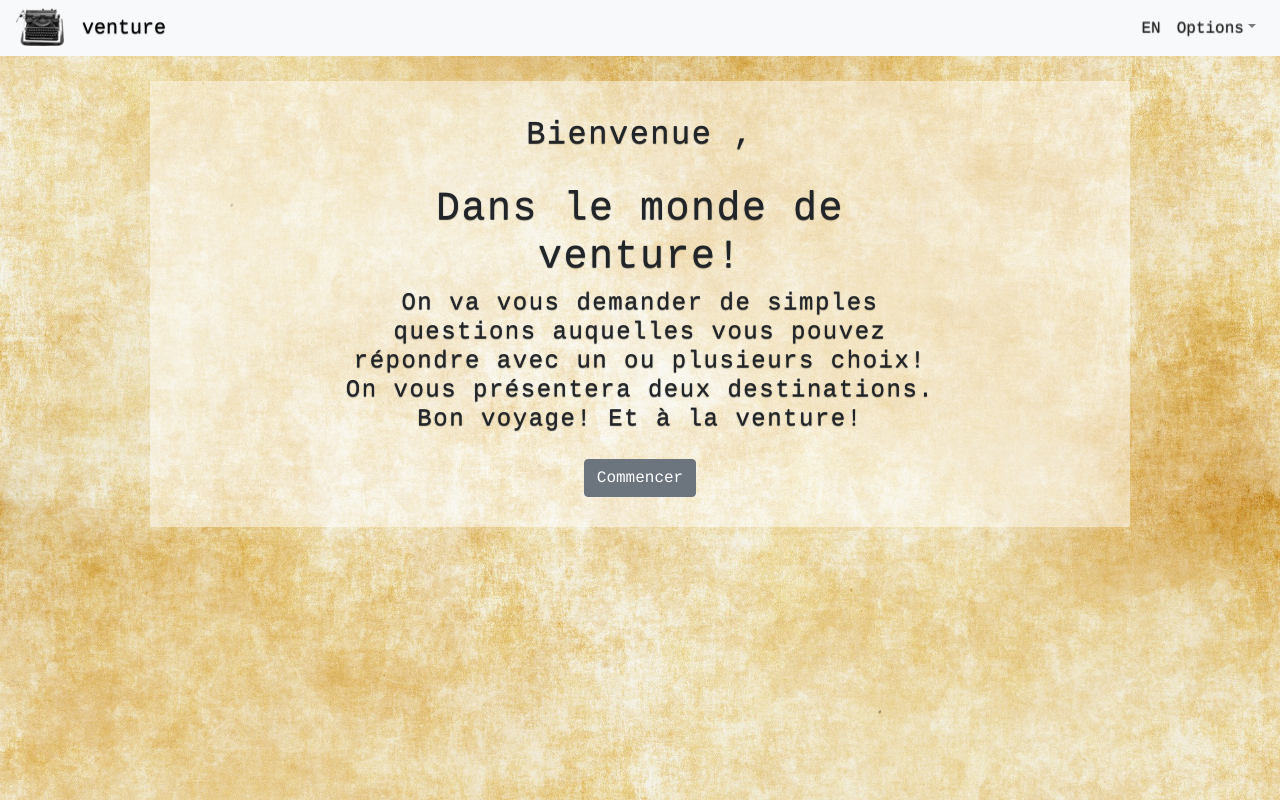
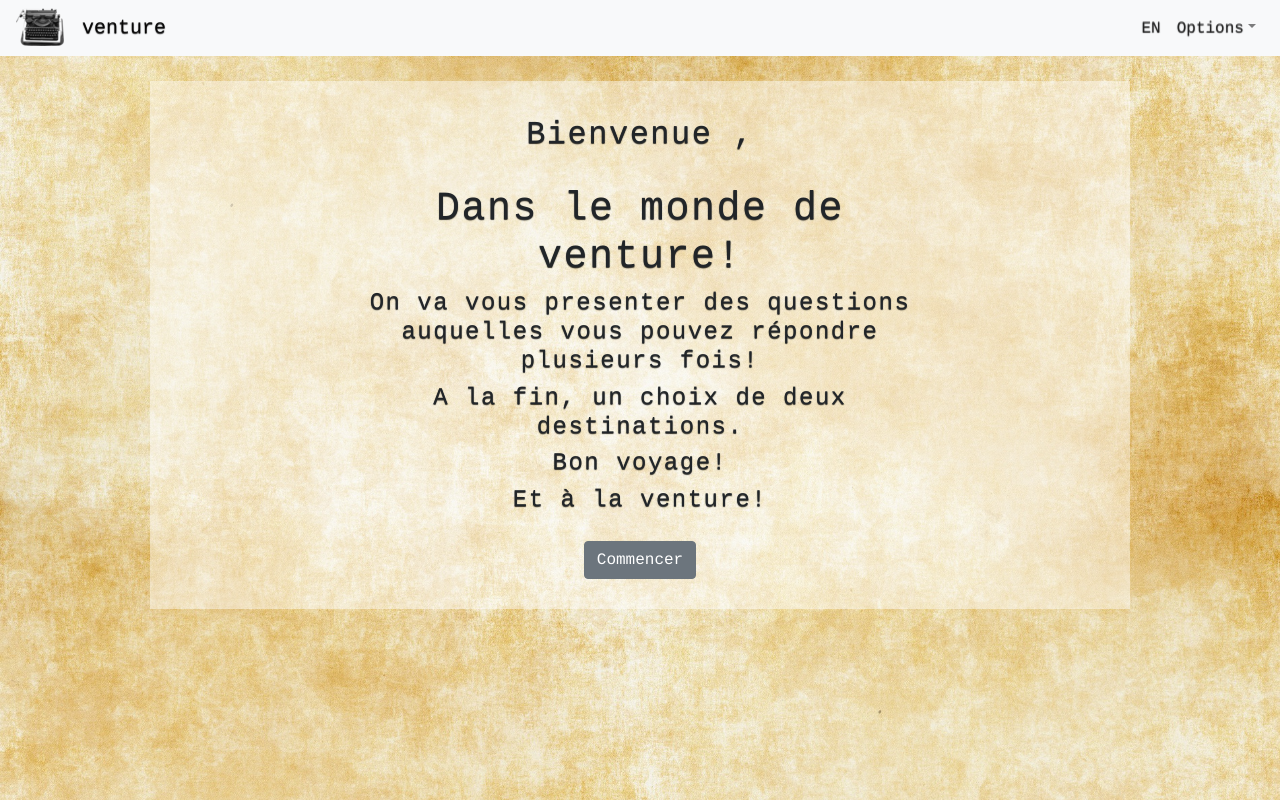
Before and after one commit to girlslearningcodeyul/frontend-venture, a React (Create React App) app: page /rules in a window 1280 px wide. Both pictures are taken after a click on the link "FR". Built offline with nearby package versions, Linux system fonts and the light colour scheme.

Commit message:
rules updated translation

```diff
--- a/src/Rules.js
+++ b/src/Rules.js
@@ -80,9 +80,9 @@ class Content extends Component {
                         <Col sm={{ size: 8, offset: 2 }}>
                             <Label for="ventureWelcome2">
                                 <h1> To the world of venture!</h1>
-                                <h4>We will start by asking you simple questions in order to properly tailor your adventure.
-                                    You will then be presented with a choice of two destinations.
-                                    Silence your phone, take a deep breath and throw yourselves to greatness!</h4>
+                                <h4>We will start by asking you questions in order to tailor your adventure.</h4>
+                                    <h4>You may answer more then once.</h4>
+                                    <h4> Silence your phone, take a deep breath and throw yourselves to greatness!</h4>
                             </Label>
                         </Col>
                         <Col sm="12" md={{ size: 8, offset: 2 }}>
@@ -124,10 +124,10 @@ class Content extends Component {
                         <Col sm={{ size: 8, offset: 2 }}>
                             <Label for="ventureWelcome2">
                                 <h1>Dans le monde de venture!</h1>
-                                <h4>On va vous demander de simples questions auquelles vous pouvez répondre avec un ou plusieurs choix!
-                                On vous présentera deux destinations.
-                                Bon voyage!
-                            Et à la venture!</h4></Label>
+                                <h4>On va vous presenter des questions auquelles vous pouvez répondre plusieurs fois!</h4>
+                                <h4> A la fin, un choix de deux destinations.</h4>
+                                <h4>Bon voyage!</h4>
+                                <h4> Et à la venture!</h4></Label>
                         </Col>
                         <Col sm="12" md={{ size: 8, offset: 2 }}>
                             <Button onClick={this.handleRules} >Commencer</Button>
```
